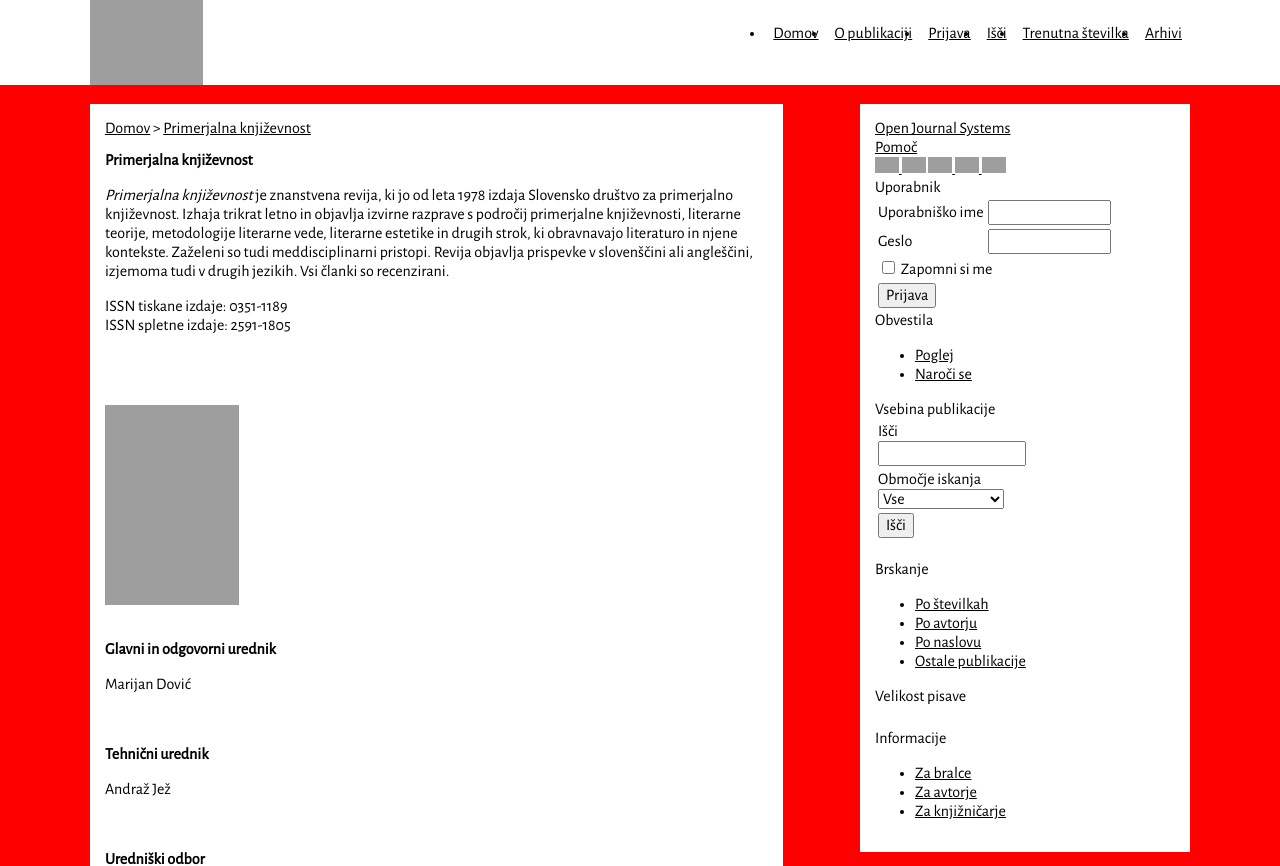
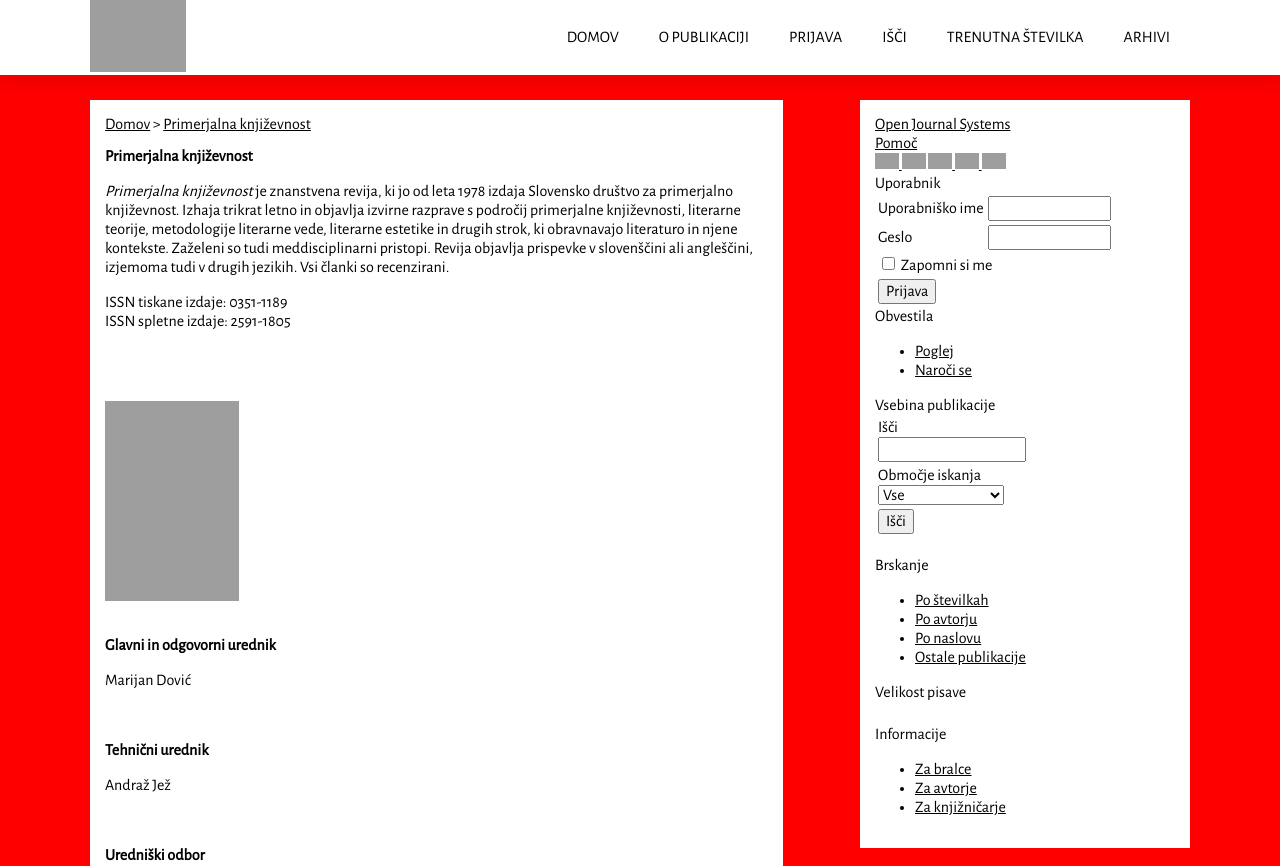
Before and after one commit to gazvoda/primerjalna, a PHP site: page / in a window 1280 px wide. Shown: the top 866 px of the page. Run offline with PHP 8.4, Linux system fonts and the light colour scheme; grey boxes are pictures that could not be loaded.

Commit message:
Changes to navigation bar

```diff
--- a/index.html
+++ b/index.html
@@ -19,12 +19,12 @@
 					</div>
 					<div id="items">
 						<ul class="menu">
-							<li><a href="index.html">Domov</a></li>
-							<li><a href="about.html">O publikaciji</a></li>
-							<li><a href="login.html">Prijava</a></li>
-							<li><a href="search.html">Išči</a></li>
-							<li><a href="597.html">Trenutna številka</a></li>
-							<li><a href="archive.html">Arhivi</a></li>
+							<li><a href="index.html">DOMOV</a></li>
+							<li><a href="about.html">O PUBLIKACIJI</a></li>
+							<li><a href="login.html">PRIJAVA</a></li>
+							<li><a href="search.html">IŠČI</a></li>
+							<li><a href="597.html">TRENUTNA ŠTEVILKA</a></li>
+							<li><a href="archive.html">ARHIVI</a></li>
 						</ul>
 					</div>
 				</div>
--- a/main.css
+++ b/main.css
@@ -1,12 +1,13 @@
 #header {
     width: 100%;
-	margin-bottom: 1.5%;
     background-color: #ffffff;
+    box-shadow: 0px 7px 20px rgba(0, 0, 0, 0.10);
+    position: fixed;
 }
 
 #navbar {
     width: 1100px;
-    height: 85px;
+    height: 72px;
     position: relative;
     margin-left: auto;
     margin-right: auto;
@@ -23,20 +24,24 @@
     float: right;
 }
 
-.menu ul {
+ul.menu {
     list-style-type: none;
     display: inline;
     margin: 0;
     padding: 0;
 }
 
-.menu li {
+ul.menu > li {
     float: left;
+    padding-top: 28px;
+    padding-bottom: 28px;
 }
 
 .menu a {
+    text-decoration: none;
     display: block;
-    padding: 8px;
+    padding-left: 20px;
+    padding-right: 20px;
 }
 
 #bodycontainer {
@@ -55,6 +60,7 @@
 	margin-left: auto;
     margin-right: auto;
 	width: 1100px;
+    padding-top: 100px;
 }
 
 body {
```
